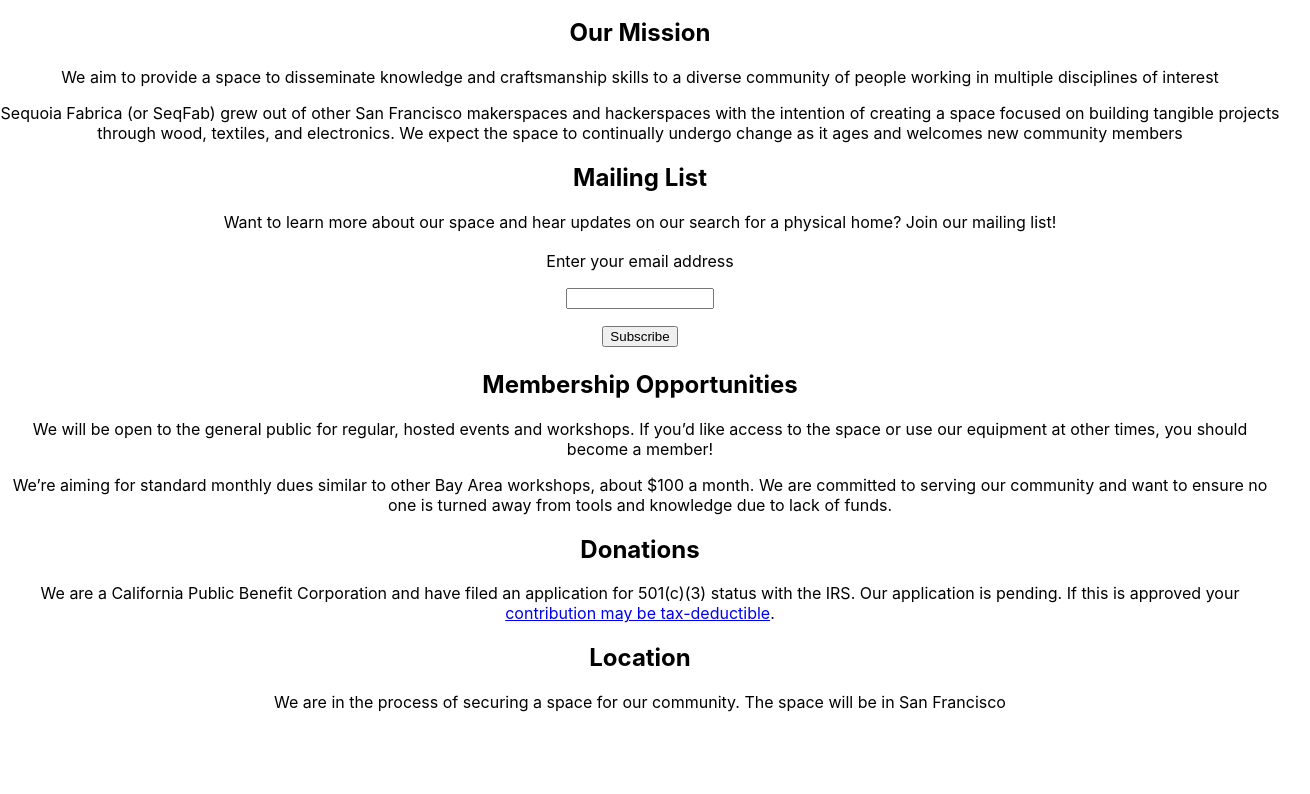
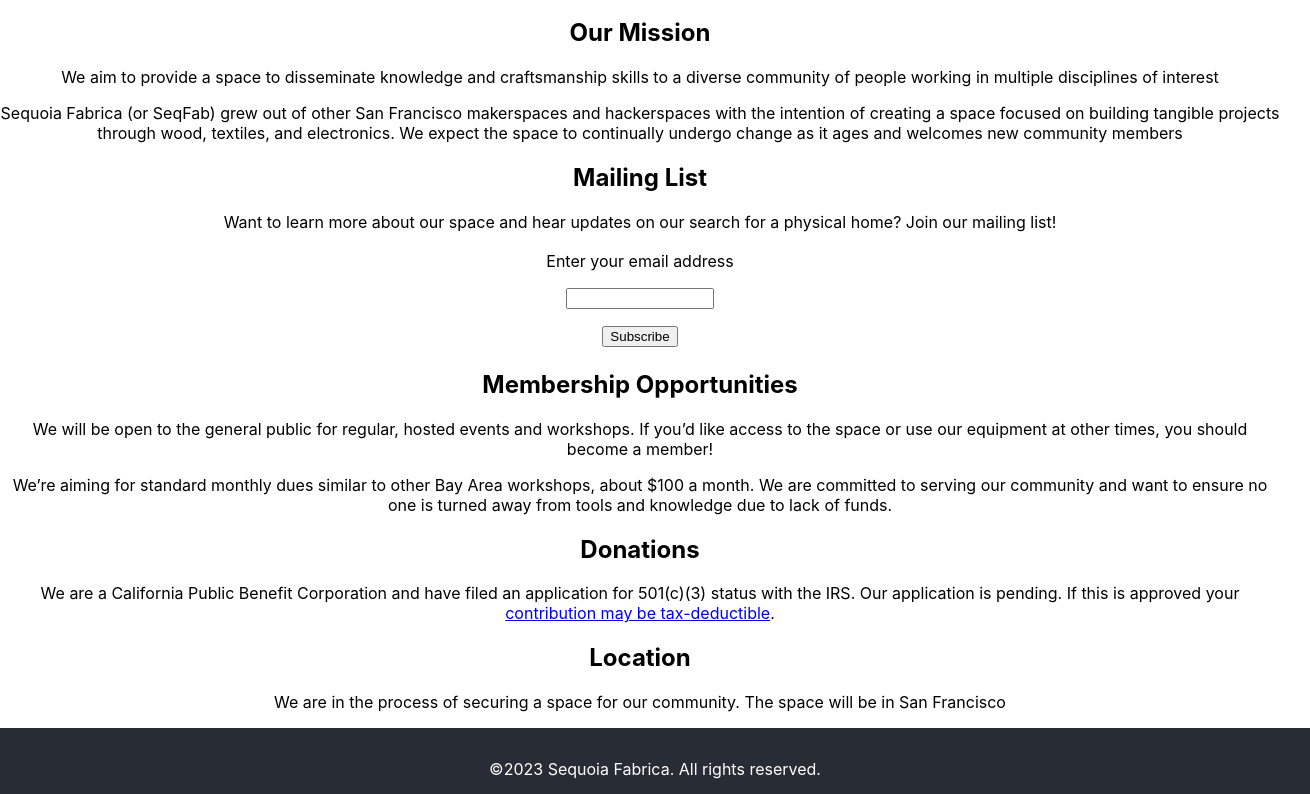
Before and after one commit to Sequoia-Fabrica/sequoia-fabrica-landing-page, a React (Create React App) app: page / in a window 1280 px wide. Shown: the part 335-1129 px from the top of the page, 1310 px wide, since content can reach past the window. Before the commit the page ends 1063 px from the top, so only its background shows below. Built offline with nearby package versions, Linux system fonts and the light colour scheme.

Commit message:
Added Footer Component

```diff
--- a/src/App.css
+++ b/src/App.css
@@ -4,13 +4,13 @@
 
 .App-header {
   background-color: #282c34;
+  color: white;
   min-height: 20vh;
   display: flex;
   flex-direction: column;
   align-items: center;
   justify-content: center;
   font-size: calc(10px + 2vmin);
-  color: white;
 }
 
 .App-link {
--- a/src/App.js
+++ b/src/App.js
@@ -1,5 +1,6 @@
 import DOMPurify from "dompurify";
 import './App.css';
+import Footer from './Footer';
 
 function App() {
 
@@ -35,6 +36,7 @@ function App() {
       <h2>Location</h2>
       <p>We are in the process of securing a space for our community. The space will be in San Francisco</p>
       </div>
+      <Footer />
     </div>
   );
 }
--- /dev/null
+++ b/src/Footer.css
@@ -0,0 +1,10 @@
+.footer {
+    width: 100%;
+    margin: 0px;
+    padding: 15px;
+    background-color: #282c34;
+    color: white;
+    p {
+        margin: 0px;
+    }
+}
--- /dev/null
+++ b/src/Footer.js
@@ -0,0 +1,37 @@
+// Footer.js
+import './Footer.css';
+import React from 'react';
+
+const copyright="©2023 Sequoia Fabrica. All rights reserved."
+
+const Footer = () => {
+    const getContactItem = () => {
+
+    }
+
+    const getLocationItem = () => {
+
+    }
+
+    const getDonationItem = () => {
+
+    }
+
+    const footerItems = []
+    return (
+        <footer className='footer'>
+        <ul>
+        {footerItems.map((item, index) => (
+            <li key={index}>{item}</li>
+        ))}
+        </ul>
+        <div>
+        <p>{copyright}</p>
+        </div>
+        </footer>
+    );
+};
+
+
+
+export default Footer;
```
